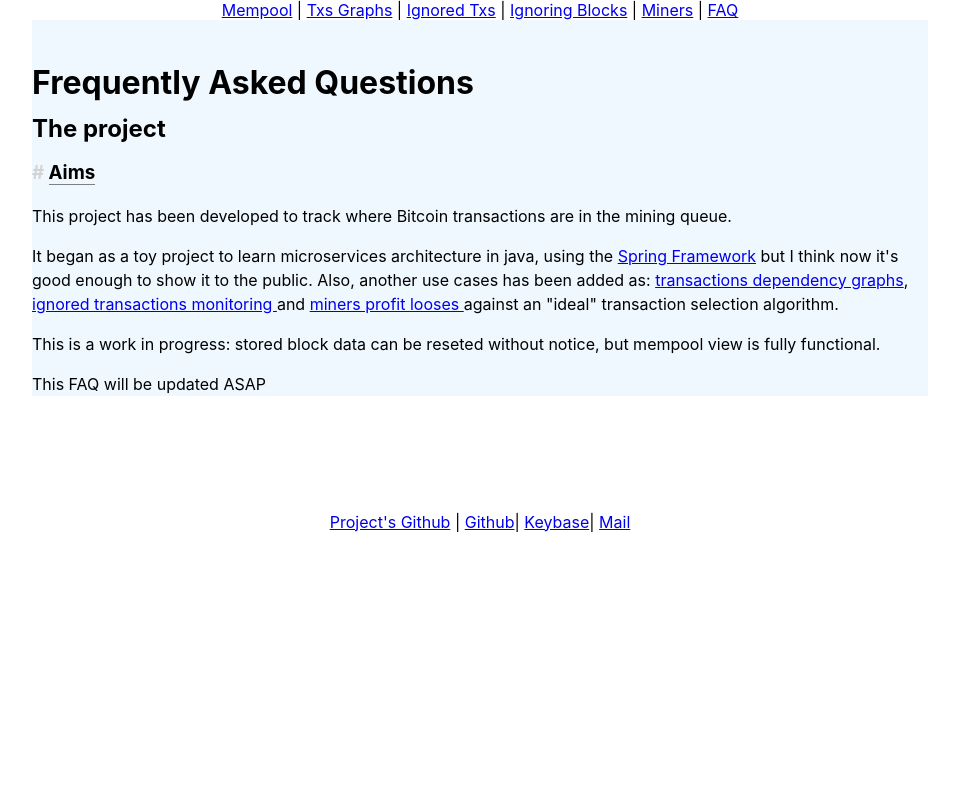
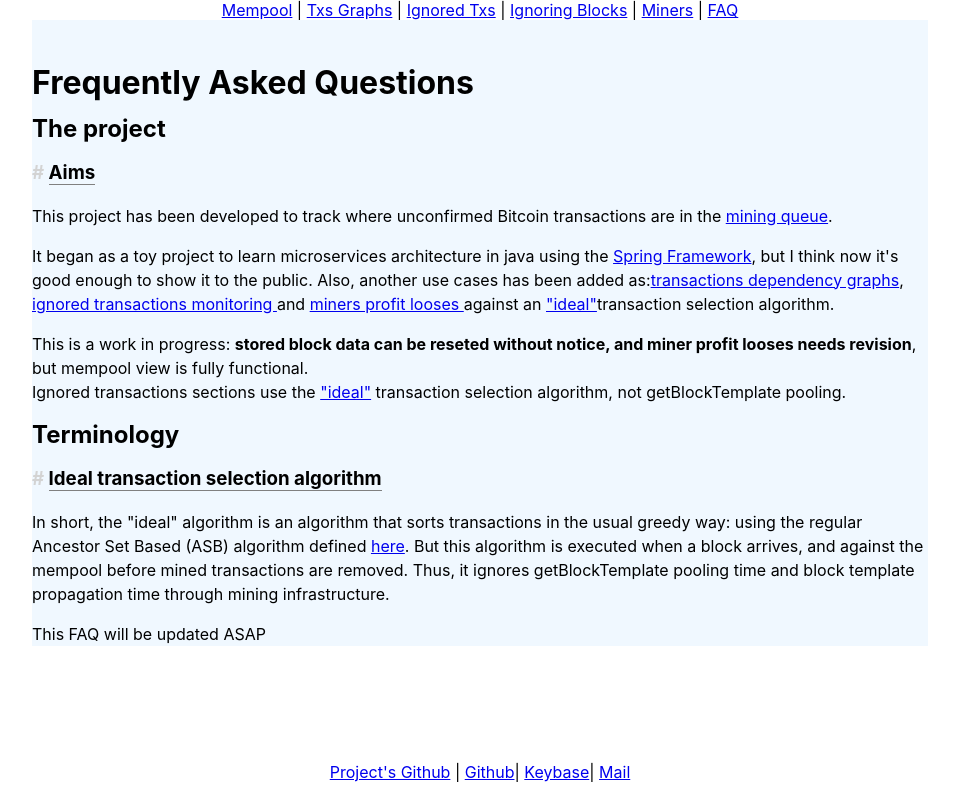
Before and after one commit to mempoolexplorer/mempoolexplorer, a React (Create React App) app: page /faq in a window 1280 px wide. Shown: the whole page, without its empty margins (160-1119 px from the left). Built offline with nearby package versions, Linux system fonts and the light colour scheme.

Commit message:
Updated FAQ section with more info

```diff
--- a/src/components/Faq/Faq.js
+++ b/src/components/Faq/Faq.js
@@ -15,22 +15,56 @@ export function Faq(props) {
         </a>
       </h3>
       <p>
-        This project has been developed to track where Bitcoin
-        transactions are in the mining queue.
+        This project has been developed to track where unconfirmed Bitcoin
+        transactions are in the <Link to="/mempool">mining queue</Link>.
       </p>
       <p>
-        It began as a toy project to learn microservices architecture in java,
-        using the <a href="https://spring.io/">Spring Framework</a> but I think
+        It began as a toy project to learn microservices architecture in java
+        using the <a href="https://spring.io/">Spring Framework</a>, but I think
         now it's good enough to show it to the public. Also, another use cases
-        has been added as:{" "}
+        has been added as:
         <Link to="/txsGraphs">transactions dependency graphs</Link>,{" "}
         <Link to="/igTx">ignored transactions monitoring </Link>and{" "}
-        <Link to="/miner">miners profit looses </Link>against an "ideal"
+        <Link to="/miner">miners profit looses </Link>against an{" "}
+        <a href={hostFaq + "idealAlgorithm"}>"ideal"</a>
         transaction selection algorithm.
       </p>
       <p>
-        This is a work in progress: stored block data can be reseted without
-        notice, but mempool view is fully functional.
+        This is a work in progress:{" "}
+        <b>
+          stored block data can be reseted without notice, and miner profit
+          looses needs revision
+        </b>
+        , but mempool view is fully functional. <br></br>
+        Ignored transactions sections use the{" "}
+        <a href={hostFaq + "idealAlgorithm"}>"ideal"</a> transaction selection
+        algorithm, not getBlockTemplate pooling.
+      </p>
+      <h2>Terminology</h2>
+      <h3>
+        <a
+          id="idealAlgorithm"
+          href={hostFaq + "idealAlgorithm"}
+          className="dullAnchor"
+        >
+          <span className="mutedText">#</span>{" "}
+          <span className="borderBottom">
+            {" "}
+            Ideal transaction selection algorithm
+          </span>
+        </a>
+      </h3>
+      <p>
+        In short, the "ideal" algorithm is an algorithm that sorts transactions
+        in the usual greedy way: using the regular Ancestor Set Based (ASB)
+        algorithm defined{" "}
+        <a href="https://gist.github.com/Xekyo/5cb413fe9f26dbce57abfd344ebbfaf2#file-candidate-set-based-block-building-md">
+          here
+        </a>
+        . But this algorithm is executed when a block arrives, and against the
+        mempool before mined transactions are removed. Thus, it ignores
+        getBlockTemplate pooling time and block template propagation time
+        through mining infrastructure.
       </p>
       <p>This FAQ will be updated ASAP</p>
     </div>
```
